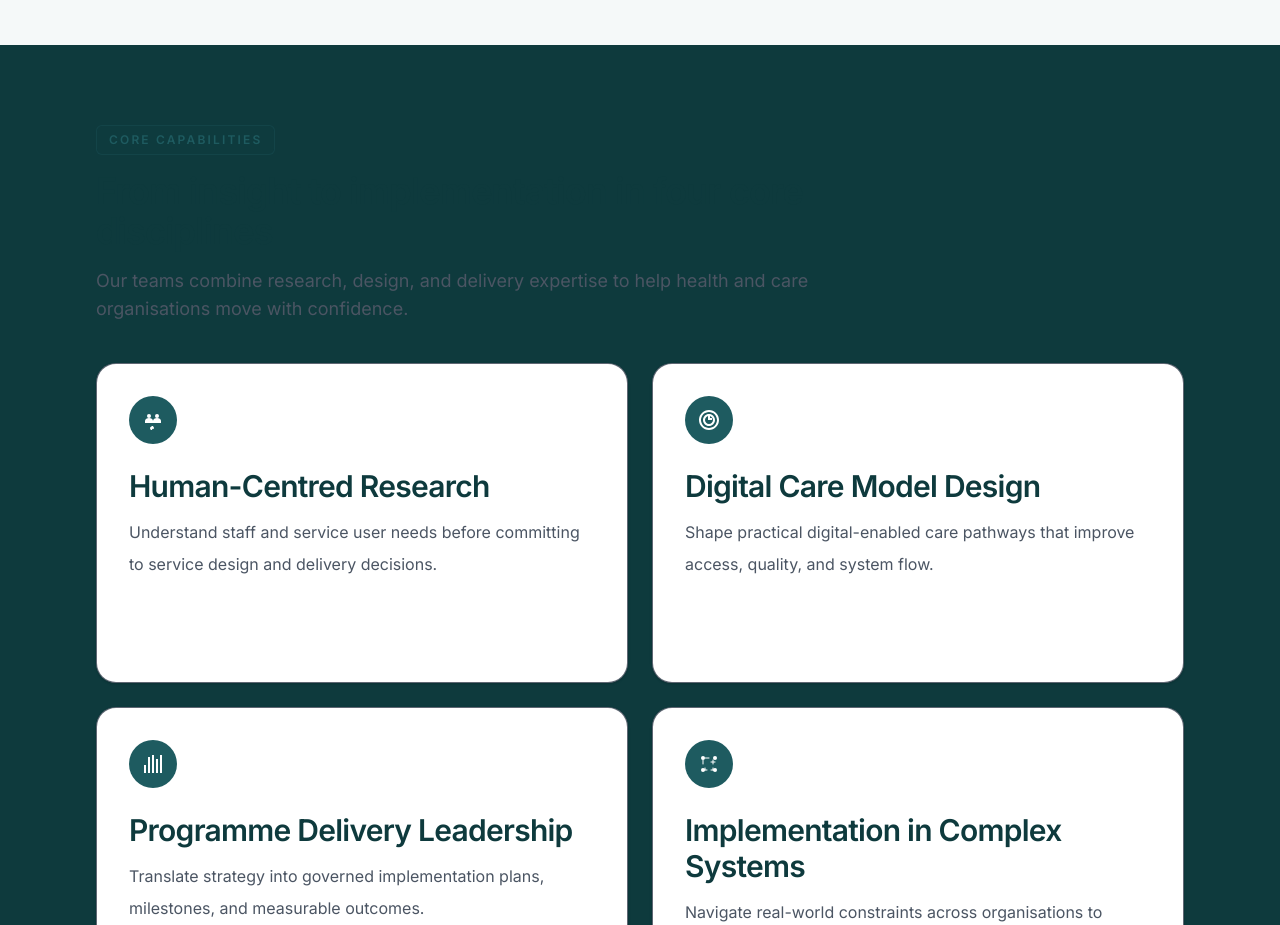
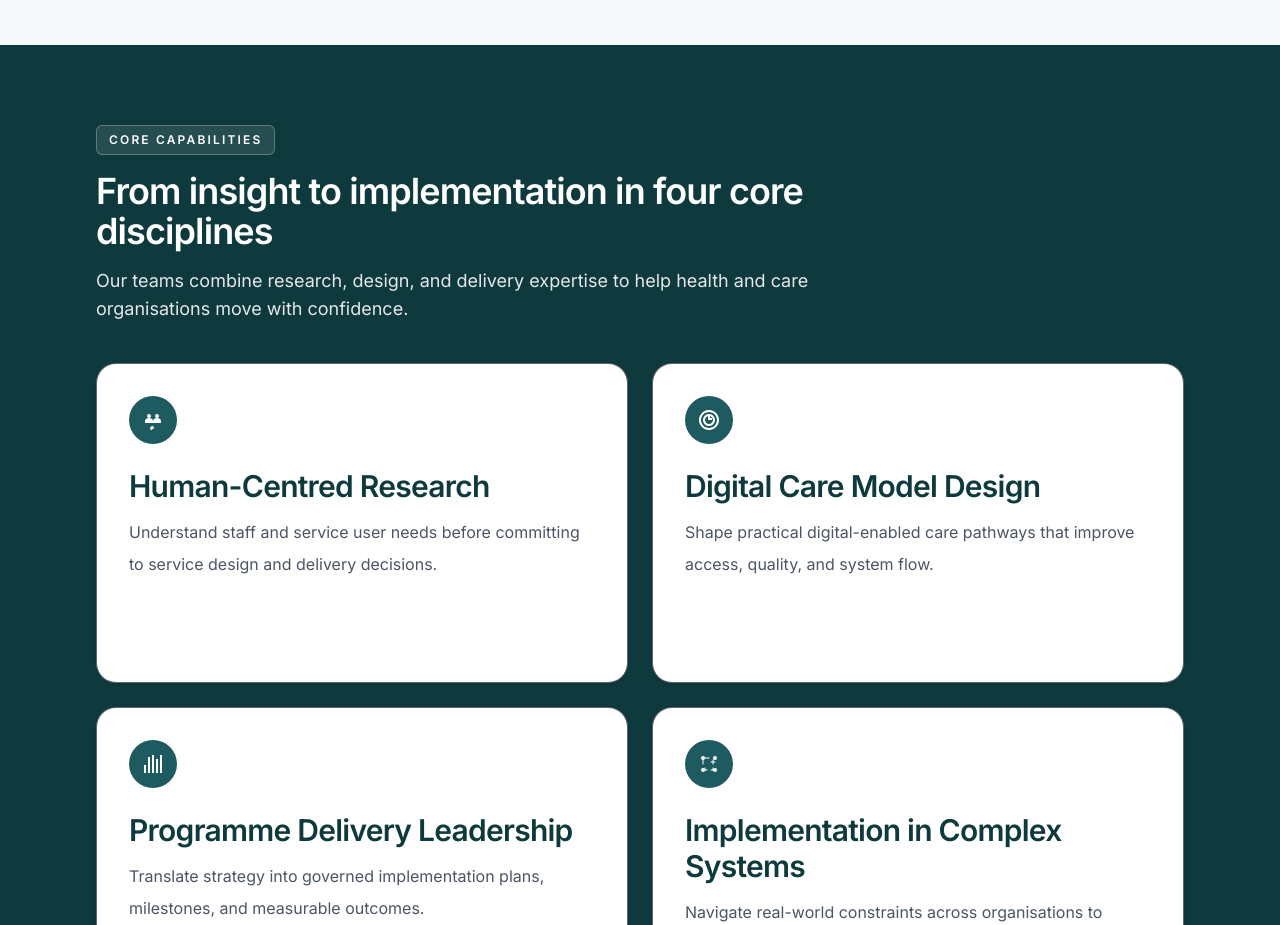
Before and after one commit to euanoneilmedia/affinity-consulting, a Next.js app: page / in a window 1280 px wide. Shown: the part 940-1865 px from the top of the page. Built offline with nearby package versions, Linux system fonts and the light colour scheme; no server answers.

Commit message:
Improve Core Capabilities contrast on dark section

```diff
--- a/components/marketing/CoreCapabilitiesSection.tsx
+++ b/components/marketing/CoreCapabilitiesSection.tsx
@@ -29,13 +29,13 @@ export function CoreCapabilitiesSection({
       <Container size="xl">
         <div className="mb-10 max-w-3xl">
           <div className="mb-4">
-            <Eyebrow>{eyebrow}</Eyebrow>
+            <Eyebrow variant="onDark">{eyebrow}</Eyebrow>
           </div>
-          <h2 className="mb-4 text-3xl font-semibold tracking-tight text-text-primary sm:text-4xl">
+          <h2 className="mb-4 text-3xl font-semibold tracking-tight text-white sm:text-4xl">
             {title}
           </h2>
           {description && (
-            <p className="text-base leading-8 text-text-secondary sm:text-lg">{description}</p>
+            <p className="text-base leading-8 text-neutral-200 sm:text-lg">{description}</p>
           )}
         </div>
 
--- a/components/ui/Eyebrow.tsx
+++ b/components/ui/Eyebrow.tsx
@@ -3,7 +3,7 @@ import { cn } from "@/lib/cn";
 interface EyebrowProps {
   children: React.ReactNode;
   className?: string;
-  variant?: "default" | "light" | "dark" | "accent";
+  variant?: "default" | "light" | "dark" | "onDark" | "accent";
 }
 
 /**
@@ -16,6 +16,7 @@ export function Eyebrow({ children, className, variant = "default" }: EyebrowPro
       "border-brand-primary/30 bg-brand-primary/5 text-brand-primary hover:bg-brand-primary/10",
     light: "border-neutral-300 bg-neutral-50 text-text-secondary hover:bg-neutral-100",
     dark: "border-neutral-600 bg-neutral-700 text-neutral-200 hover:bg-neutral-600",
+    onDark: "border-white/25 bg-white/10 text-white hover:bg-white/15",
     accent:
       "border-brand-secondary/30 bg-brand-secondary/5 text-brand-secondary hover:bg-brand-secondary/10",
   };
```
